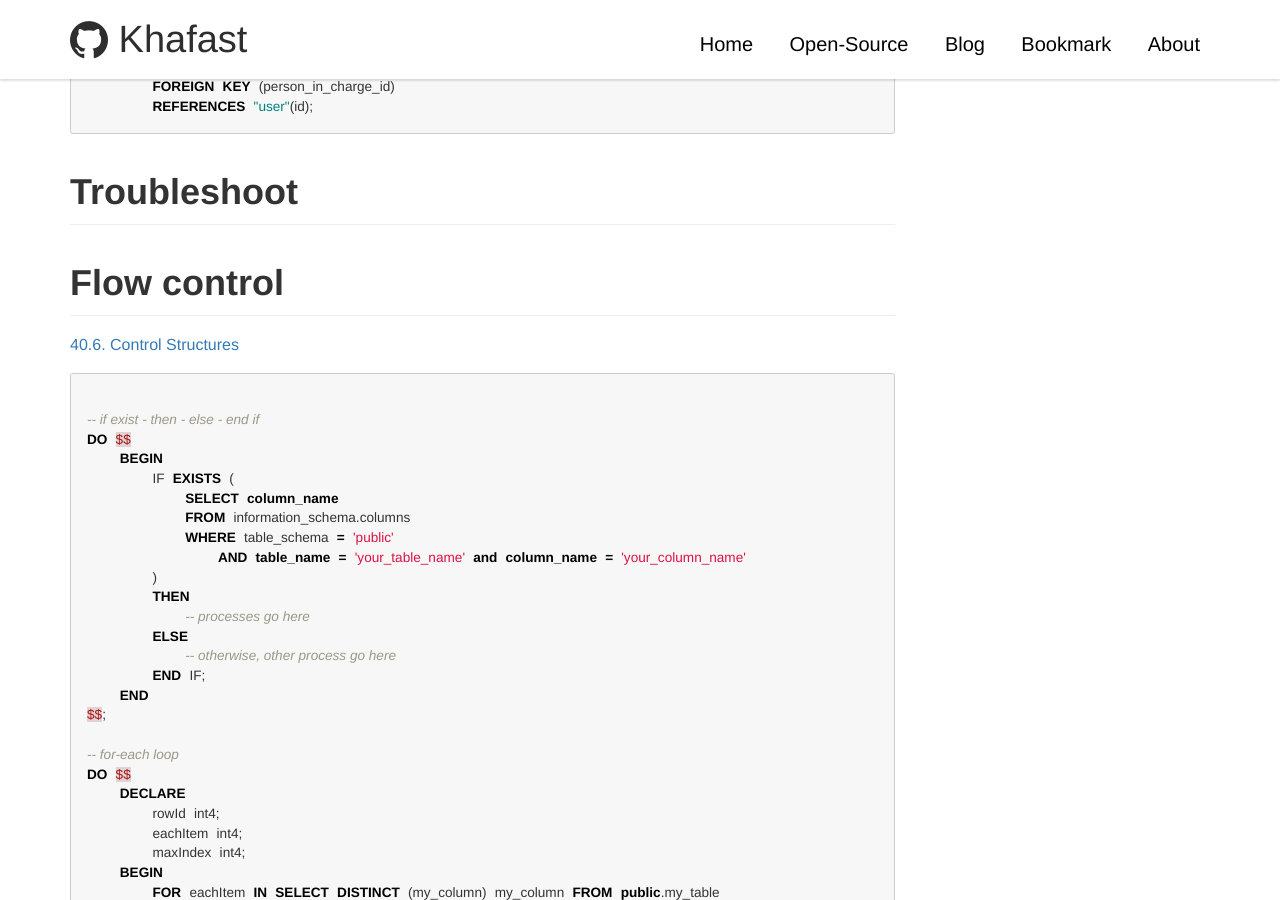
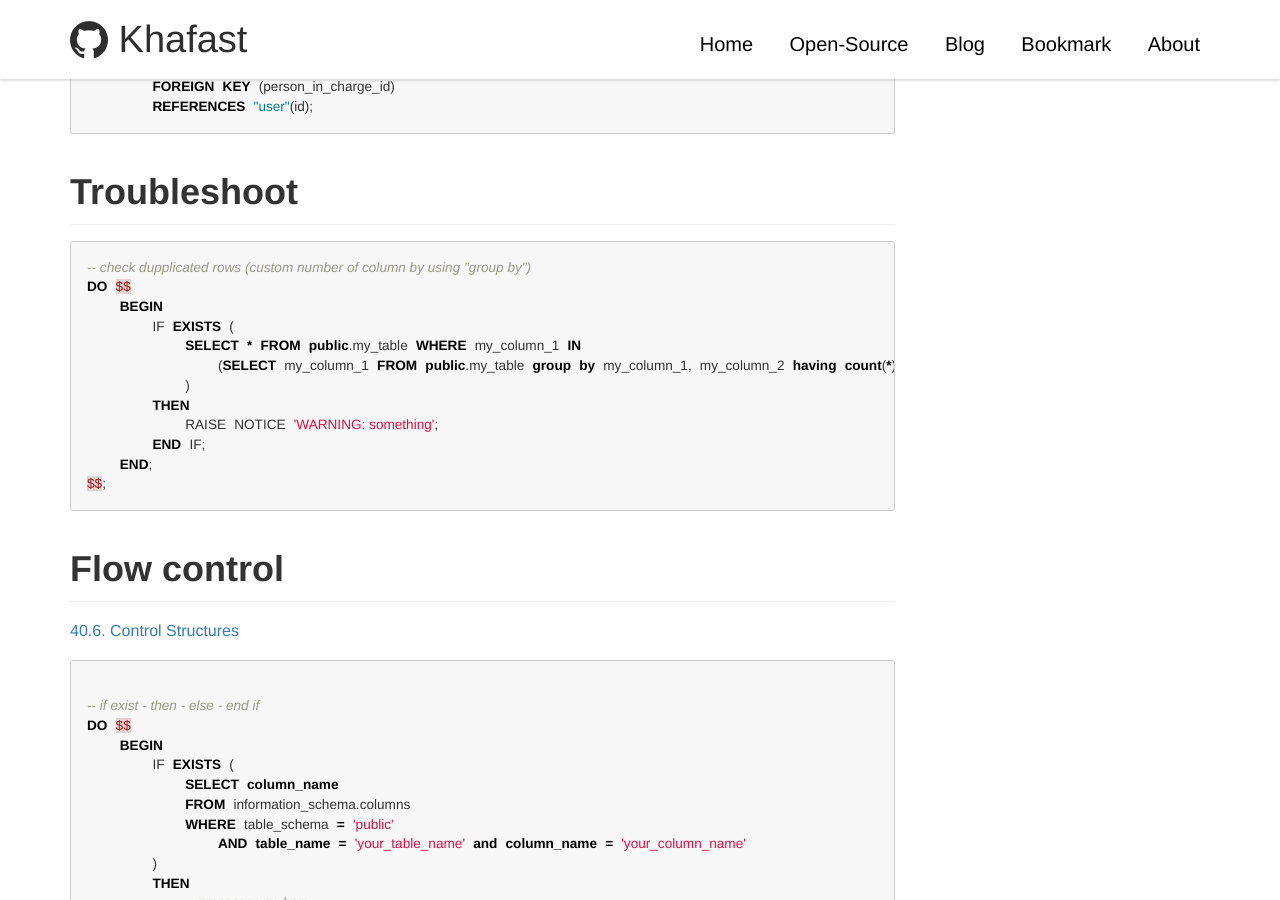
Before and after one commit to khafast/khafast.github.io, a Jekyll site: the page built from _posts/2019/2019-09-14-Postgres-9.3-migration-script-snippets.md, in a window 1280 px wide and 900 px high, scrolled down 1325 px. Built offline with Jekyll 4.4.1, drawn with Linux system fonts in a browser that asks for light colours; our own code applies the rules of GitHub Pages for plain Markdown files; comment, search, counter and statistics services are not loaded.

Commit message:
_posts/2019/2019-09-14-Postgres-9.3-migration-script-snippets.md updated from https://stackedit.io/

````diff
--- a/_posts/2019/2019-09-14-Postgres-9.3-migration-script-snippets.md
+++ b/_posts/2019/2019-09-14-Postgres-9.3-migration-script-snippets.md
@@ -44,6 +44,20 @@ ALTER TABLE public.candidate
 
 # Troubleshoot
 
+```sql
+-- check dupplicated rows (custom number of column by using "group by")
+DO $$
+    BEGIN
+        IF EXISTS (
+            SELECT * FROM public.my_table WHERE my_column_1 IN
+                (SELECT my_column_1 FROM public.my_table group by my_column_1, my_column_2 having count(*) > 1 LIMIT 1)
+            )
+        THEN
+            RAISE NOTICE 'WARNING: something';
+        END IF;
+    END;
+$$;
+```
 
 # Flow control
 [40.6. Control Structures](https://www.postgresql.org/docs/9.3/plpgsql-control-structures.html)
````
Also changed, not shown: other parts of _posts/2019/2019-09-14-Postgres-9.3-migration-script-snippets.md (+2 -1 lines).
